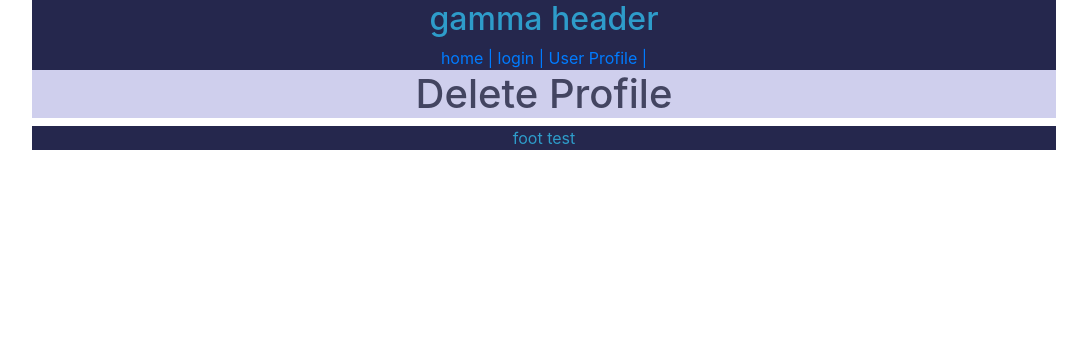
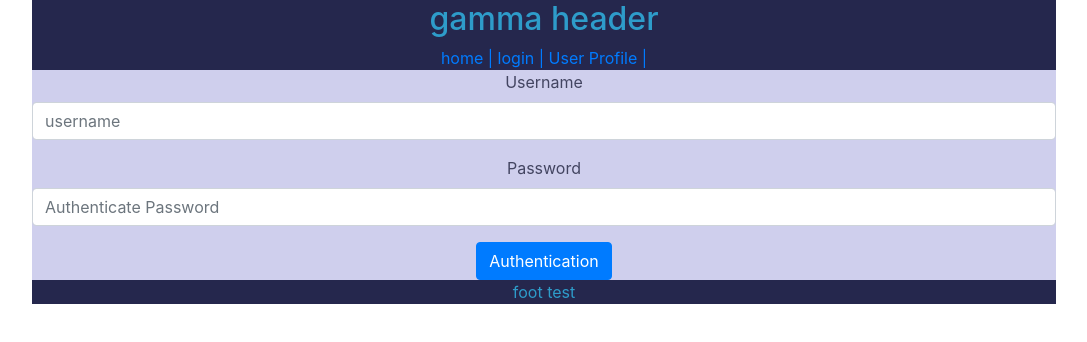
Before and after one commit to GA-SEIR1130-group-projects/gamma-frontend, a React (Create React App) app: page /deleteProfile in a window 1280 px wide. Shown: the top 342 px of the page, without its empty margins (96-1183 px from the left). Built offline with nearby package versions, Linux system fonts and the light colour scheme; no server answers.

Commit message:
ChangePassword EditProfile DeleteProfile working

```diff
--- a/src/Components/UserProfile-Components/ChangePassword.jsx
+++ b/src/Components/UserProfile-Components/ChangePassword.jsx
@@ -33,6 +33,26 @@ function ChangePassword() {
         })
     }
 
+    function handlePassword(e) {
+        e.preventDefault();
+        axios.put(`https://finsta-v2.herokuapp.com/api/users/${userId}`, {
+            password: password.password
+        })
+
+        setPassword({ password: "" });
+    }
+
+    function changePassword(e) {
+        const userInput = e.target.value;
+        setPassword((prevState) => {
+            return({
+                ...prevState,
+                password: userInput
+            });
+        })
+    }
+
+
     return (
         <div>
             <h1>Change Password</h1>
@@ -41,7 +61,7 @@ function ChangePassword() {
                 <input
                     type="text"
                     className="form-control"
-                    placeholder="Update Password"
+                    placeholder="Update Username"
                     value={username.username}
                     onChange={changeUsername}
                 />
@@ -60,11 +80,26 @@ function ChangePassword() {
                 <div className="modal-dialog model-dialog-centered">
                     <div className="modal-content">
                         <div className="modal-header">
-                            <h1>Title</h1>
+                            <h1>Change password</h1>
                         </div>
-                        <div className="modal-body">...</div>
+                        <div className="modal-body">
+                            <div className="form-group col-sm-2">
+                                <input
+                                    type="password"
+                                    placeholder="new password"
+                                    value={password.password}
+                                    onChange={changePassword}
+                                />
+                            </div>
+                        </div>
                         <div className="modal-footer">
-                            <button type="button" className="btn btn-dark">Change Password</button>
+                            <button
+                                type="submit"
+                                className="btn btn-dark"
+                                data-dismiss="modal"
+                                onClick={handlePassword}>
+                                Change Password
+                            </button>
                         </div>
                     </div>
                 </div>
--- a/src/Components/UserProfile-Components/DeleteProfile.jsx
+++ b/src/Components/UserProfile-Components/DeleteProfile.jsx
@@ -1,9 +1,125 @@
+import axios from 'axios';
 import React from 'react';
+import { useEffect, useState } from 'react';
 
 function DeleteProfile() {
+
+    let userId = 0;
+
+    if (localStorage.getItem("user-id")) {
+        userId = JSON.parse(localStorage.getItem("user-id"));
+    }
+
+    const [info, setInfo] = useState({
+        username: "",
+        password: ""
+    })
+
+    const [profileInfo, setProfileInfo] = useState({
+        username: "",
+        password: "",
+    })
+
+    useEffect(() => {
+
+        axios.get(`https://finsta-v2.herokuapp.com/api/users/${userId}`)
+            .then(res => {
+                setProfileInfo({
+                    username: res.data.username,
+                    password: res.data.password
+                })
+            })
+
+    }, [])
+
+    function handleSubmit(event) {
+        event.preventDefault()
+
+        if(
+            profileInfo.username === info.username &&
+            profileInfo.password === info.password
+        ) {
+            axios.delete(`https://finsta-v2.herokuapp.com/api/users/${userId}`)
+        }
+
+        setInfo({
+            username: "",
+            password: ""
+        })
+
+        setProfileInfo({
+            username: "",
+            password: ""
+        })
+
+        localStorage.clear();
+    }
+
+    function changeUsername(event) {
+        const userInput = event.target.value;
+        setInfo((prevState) => {
+            return({
+                ...prevState,
+                username: userInput
+            });
+        })
+    }
+
+    function changePassword(event) {
+        const userInput = event.target.value;
+        setInfo((prevState) => {
+            return({
+                ...prevState,
+                password: userInput
+            });
+        })
+    }
+
     return (
         <div>
-            <h1>Delete Profile</h1>
+            <form>
+                <div class="form-group">
+                    <label>Username</label>
+                    <input
+                        type="text"
+                        className="form-control"
+                        placeholder="username"
+                        value={info.username}
+                        onChange={changeUsername}/>
+                </div>
+                <div class="form-group">
+                    <label>Password</label>
+                        <input
+                            type="text"
+                            className="form-control"
+                            placeholder="Authenticate Password"
+                            value={info.password}
+                            onChange={changePassword}/>
+                </div>
+                <button type="button" class="btn btn-primary" data-toggle="modal" data-target="#deleteUserModal">
+                    Authentication
+                </button>
+            </form>
+
+            <div className="modal fade" id="deleteUserModal">
+                <div className="modal-dialog modal-dialog-centered">
+                    <div className="modal-content">
+                        <div className="modal-header">Goodbye!</div>
+                        <div className="modal-body">
+                            Thank you for using our platform, please reccomend us to your friends!
+                        </div>
+                        <div className="modal-footer">
+                            <button
+                                type="submit"
+                                className="btn btn-dark"
+                                data-dismiss="modal"
+                                onClick={handleSubmit}>
+                                Delet Account
+                            </button>
+                        </div>
+                    </div>
+                </div>
+            </div>
         </div>
     );
 }
--- a/src/Styling/postStyle 2.css
+++ /dev/null
@@ -1,12 +0,0 @@
-body {
-    text-align: center;
-    width: 80%;
-    margin: auto;
-}
-
-.picture-post {
-    width: 80%;
-    height: 1000px;
-    border: solid 5px black;
-    margin: 50px auto;
-}
```
Also changed, not shown: 1 other file (tests, documents, lock files or other folders).
